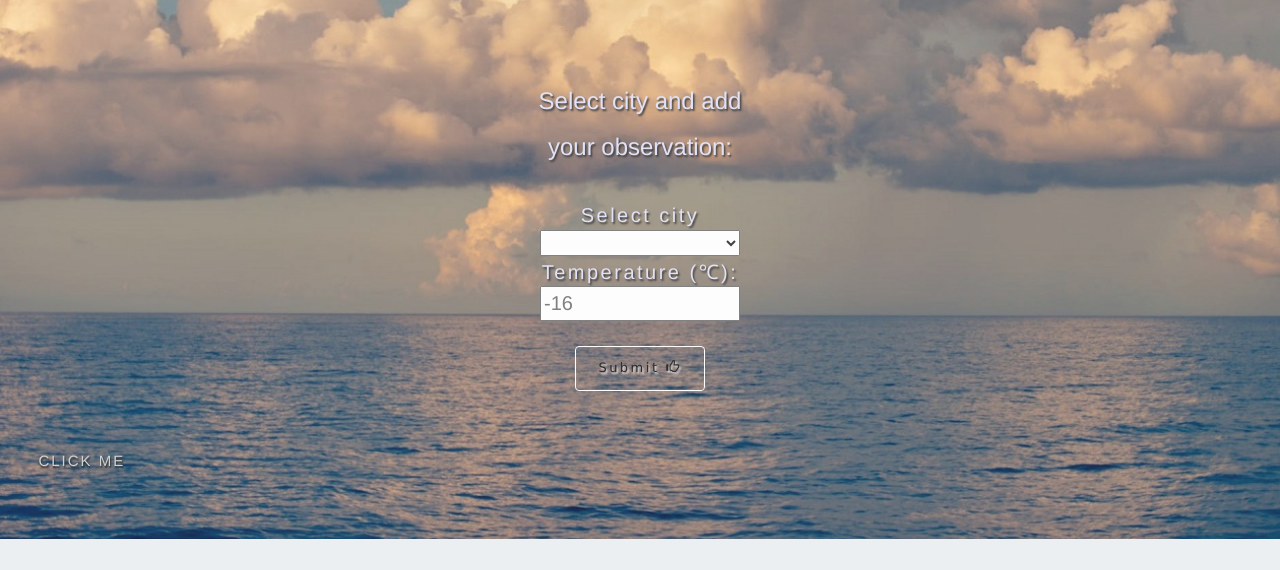
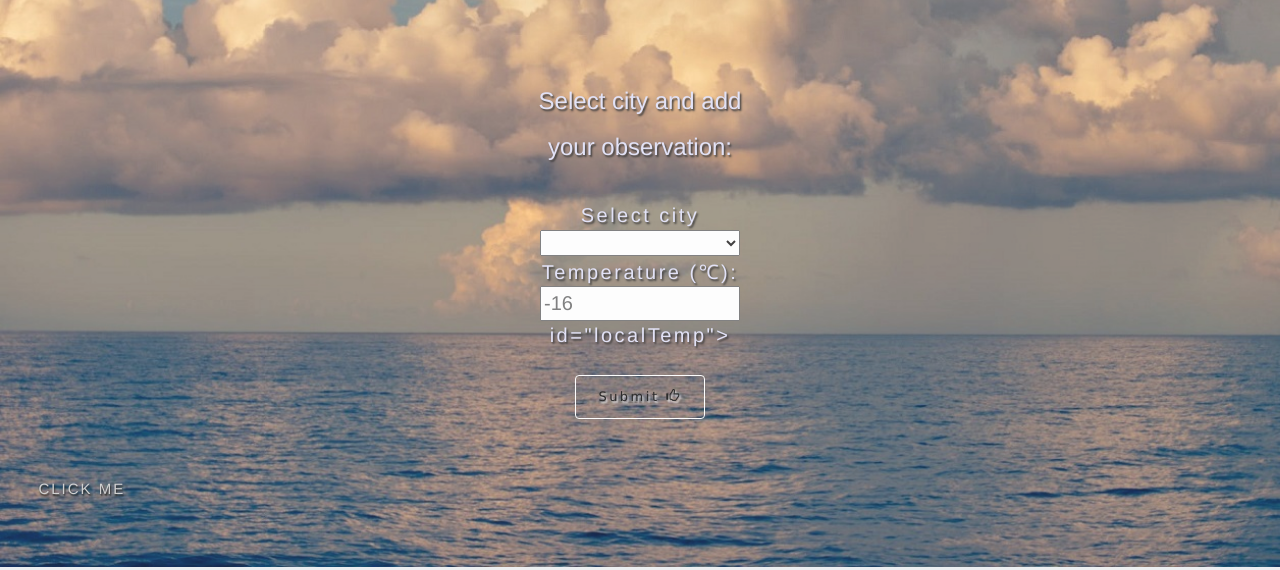
Before and after one commit to FreyaKisu/Reaktor_SummerJob2018, a website: page index.html in a window 1280 px wide. Shown: the part 230-800 px from the top of the page. Drawn offline with nearby package versions, Linux system fonts and the light colour scheme; no server answers.

Commit message:
div instead of span

```diff
--- a/index.html
+++ b/index.html
@@ -41,7 +41,7 @@
 						<select id="city"></select>
 							<div>Temperature (&#8451;):</div>
 								<input id="temperature" value="" placeholder="-16" />
-								 <span id="localTemp"></span>
+								 <div> id="localTemp"></div>
 					<div class="cl-sm-4">
 						<button type="button" class="btn bt-default" onclick="submitData()"> Submit
 							<span class="glyphicon glyphicon-thumbs-up"></span>
```
